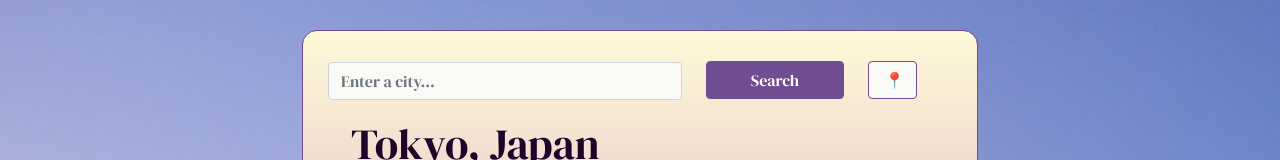
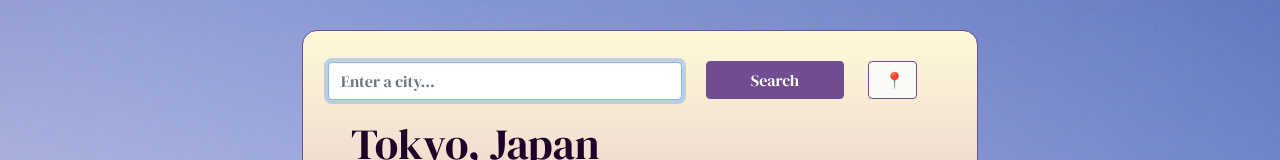
Before and after one commit to mariiiiin913/React-Weather-App, a React (Create React App) app: page / in a window 1280 px wide. Shown: the top 160 px of the page. Built offline with nearby package versions, Linux system fonts and the light colour scheme.

Commit message:
Update Search.js

```diff
--- a/src/Search.js
+++ b/src/Search.js
@@ -25,7 +25,7 @@ export default function Search(){
                 placeHolder="Enter a city..."
                 onChange={updateCity}
                 className="form-control"
-                autoComplete="off"
+                autoFocus="on"
               />
             </div>
             <div className="col-3">
```
